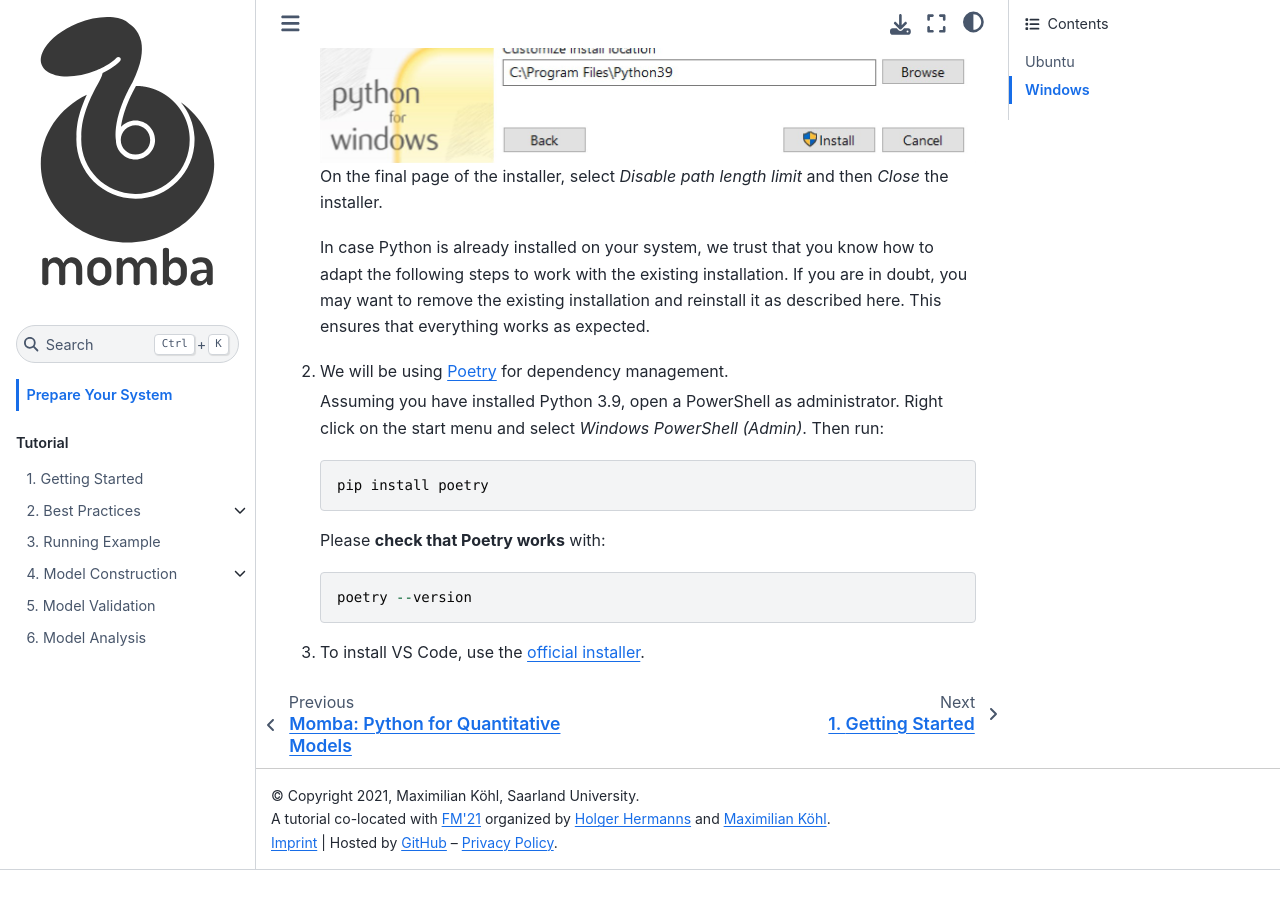
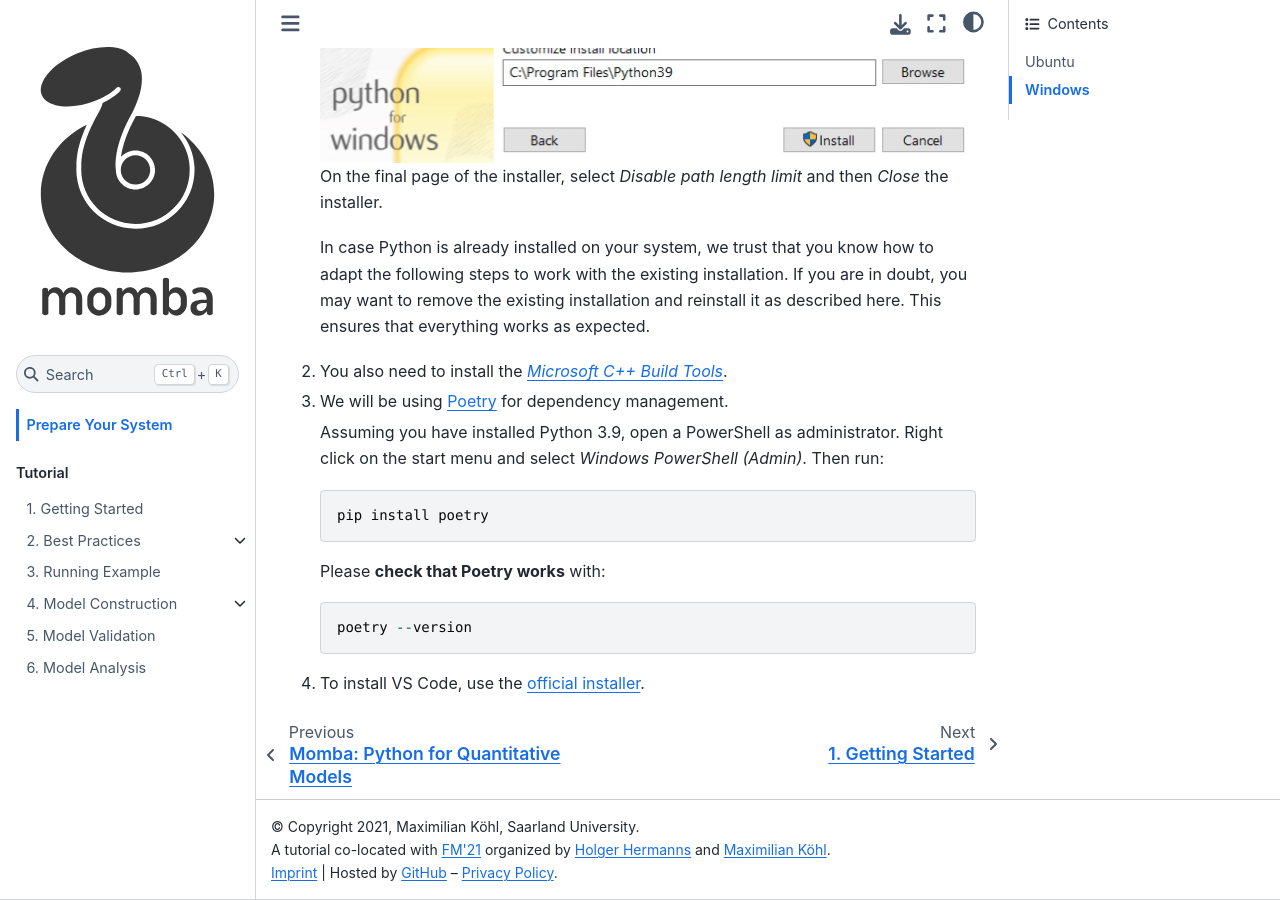
Before and after one commit to udsdepend/fm21-momba-tutorial, a Jupyter Book: the page built from book/preparation.md, in a window 1280 px wide and 900 px high, scrolled down 1914 px. Built offline with Jupyter Book 1.0.4 settings and Sphinx 7.4.7 and the Sphinx Book theme 1.1.4, drawn with Linux system fonts in a browser that asks for light colours; before the commit the page ends 2784 px from its top, so only the background shows below that.

Commit message:
update preparation instructions

```diff
--- a/book/preparation.md
+++ b/book/preparation.md
@@ -65,6 +65,7 @@
     In case Python is already installed on your system, we trust that you know how to adapt the following steps to work with the existing installation.
     If you are in doubt, you may want to remove the existing installation and reinstall it as described here.
     This ensures that everything works as expected.
+3. You also need to install the [*Microsoft C++ Build Tools*](https://visualstudio.microsoft.com/visual-cpp-build-tools/).
 2. We will be using [Poetry](https://python-poetry.org/) for dependency management.
 
     Assuming you have installed Python 3.9, open a PowerShell as administrator.
```
